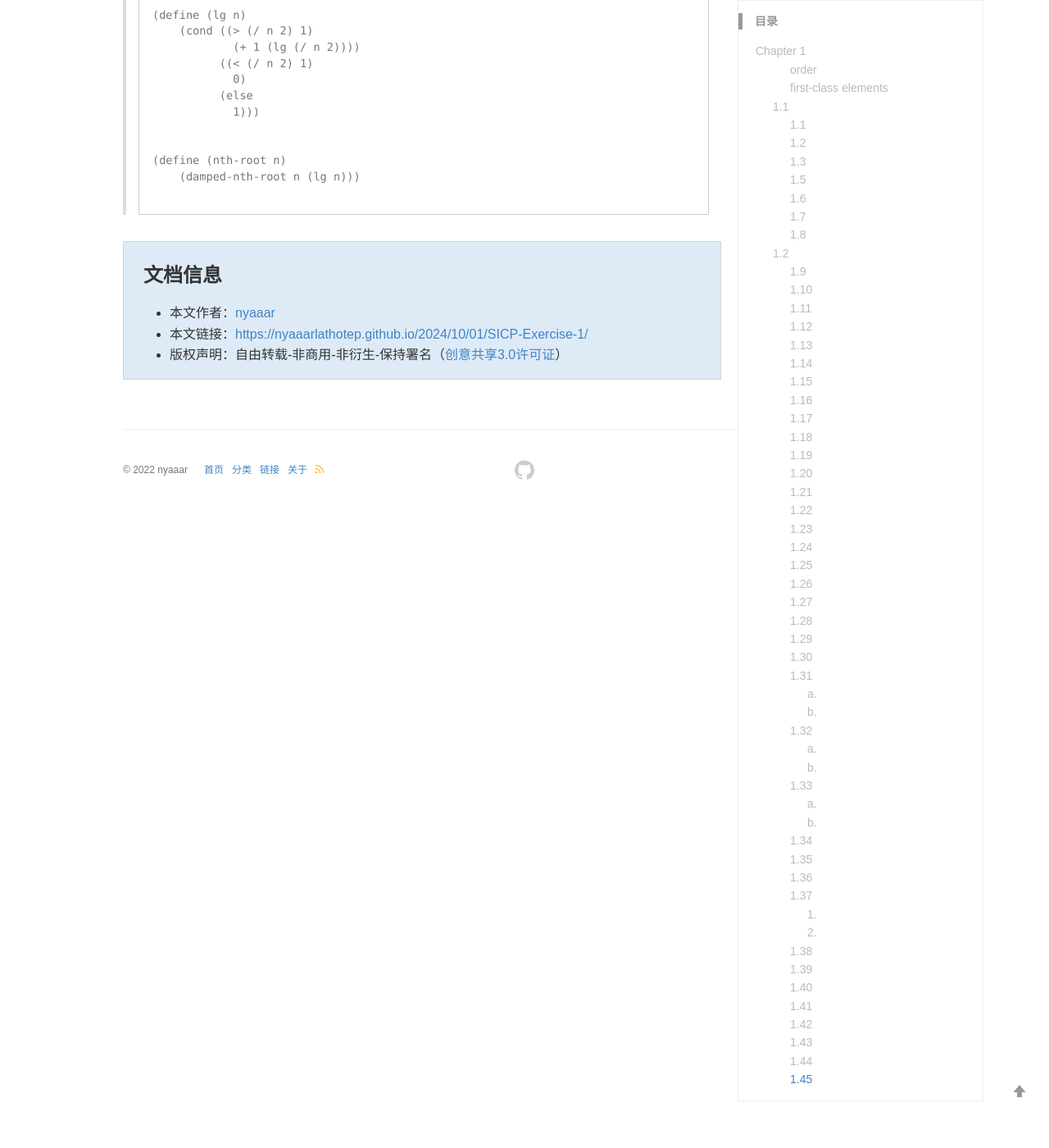
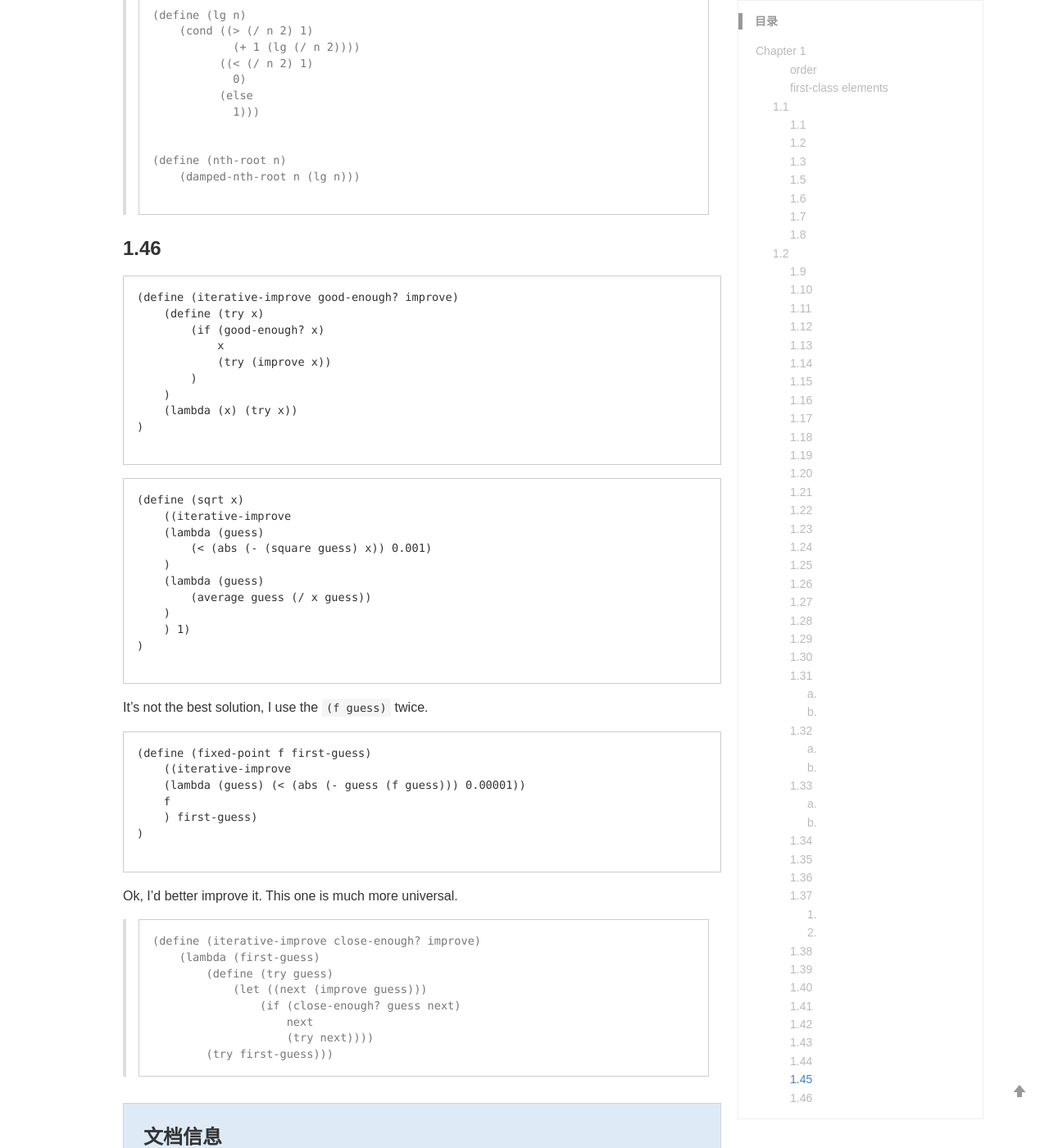
Before and after one commit to nyaaarlathotep/nyaaarlathotep.github.io, a Jekyll site: the page built from _posts/2024-10-01- SICP Exercise 1.md, in a window 1280 px wide and 1400 px high, scrolled down 21590 px. Shown: the whole window at 82% size. Built offline with Jekyll 4.4.1, drawn with Linux system fonts in a browser that asks for light colours; comment, search, counter and statistics services are not loaded; a style sheet for code colours, icons or effects is not loaded; some of the changed text lies outside the part shown.

Commit message:
Update 2024-10-01- SICP Exercise 1.md

````diff
--- a/_posts/2024-10-01- SICP Exercise 1.md
+++ b/_posts/2024-10-01- SICP Exercise 1.md
@@ -1039,3 +1039,57 @@ Ok. The minum times we need is floor(log(2) n).
 >     (damped-nth-root n (lg n)))
 >
 > ```
+
+### 1.46
+
+```
+(define (iterative-improve good-enough? improve)
+    (define (try x)
+        (if (good-enough? x)
+            x
+            (try (improve x))
+        )
+    )
+    (lambda (x) (try x))
+)
+
+```
+
+```
+(define (sqrt x)
+    ((iterative-improve
+    (lambda (guess)
+        (< (abs (- (square guess) x)) 0.001)
+    )
+    (lambda (guess)
+        (average guess (/ x guess))
+    )
+    ) 1)
+)
+
+```
+
+It's not the best solution, I use the `(f guess)` twice.
+
+```
+(define (fixed-point f first-guess)
+    ((iterative-improve
+    (lambda (guess) (< (abs (- guess (f guess))) 0.00001))
+    f
+    ) first-guess)
+)
+
+```
+
+Ok, I'd better improve it. This one is much more universal.
+
+> ```
+> (define (iterative-improve close-enough? improve)
+>     (lambda (first-guess)
+>         (define (try guess)
+>             (let ((next (improve guess)))
+>                 (if (close-enough? guess next)
+>                     next
+>                     (try next))))
+>         (try first-guess)))
+> ```
````
